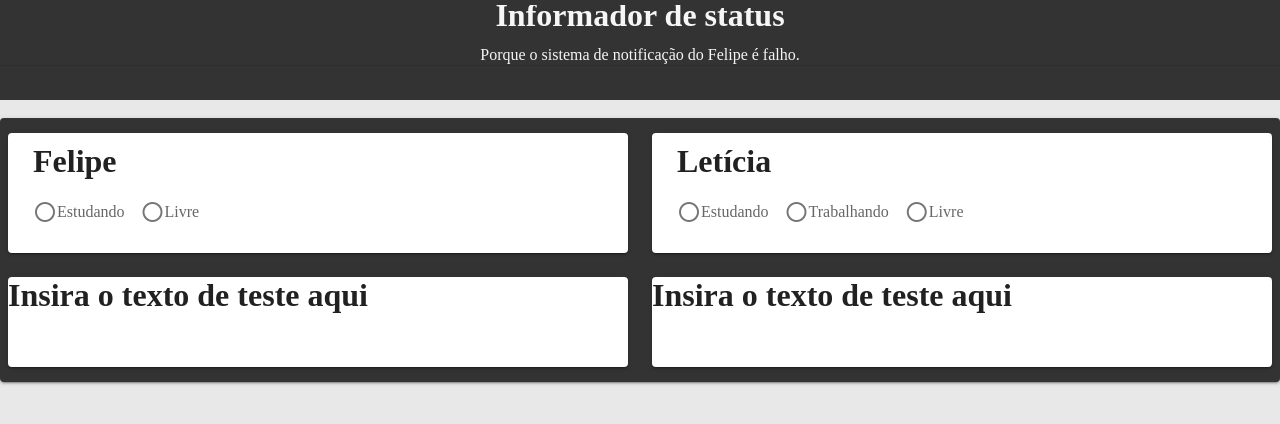
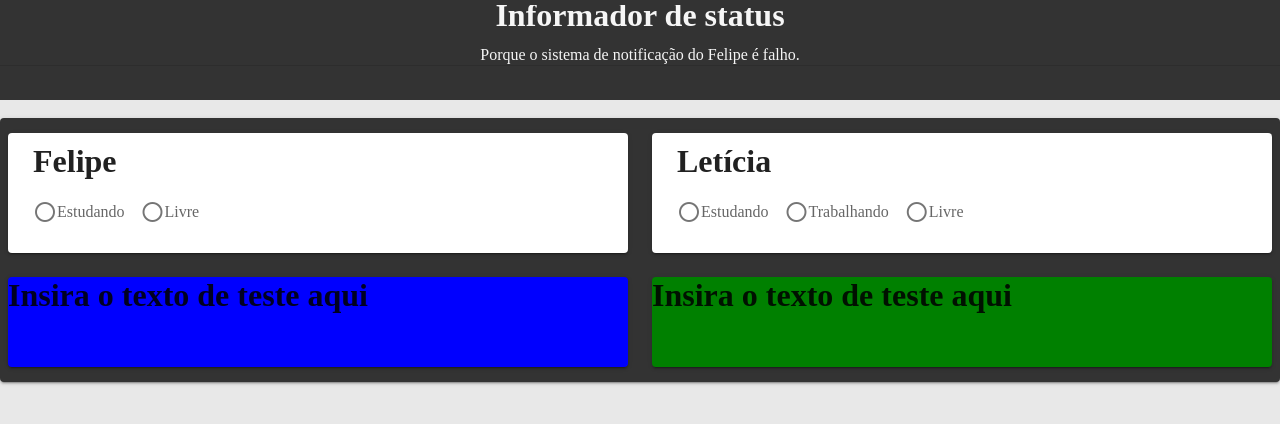
Before and after one commit to LelePG/Compartilhador-de-atividades, a Vue app in the folder app/: page / in a window 1280 px wide. Shown: the top 424 px of the page. Built offline with nearby package versions, Linux system fonts and the light colour scheme.

Commit message:
Manipulacao das cores dos status

```diff
--- a/app/src/Vuex/Store.js
+++ b/app/src/Vuex/Store.js
@@ -5,8 +5,8 @@ Vue.use(Vuex)
 
 export default new Vuex.Store({
     state:{
-        estadoLeticia: "Livre",
-        estadoFelipe : "Trabalhando"
+        estadoLeticia: "livre",
+        estadoFelipe : "trabalhando"
     },
     getters: {
         getLeticia (state){
--- a/app/src/components/Corpo.vue
+++ b/app/src/components/Corpo.vue
@@ -13,10 +13,10 @@
 
     <v-row>
       <v-col >
-        <Status/>
+        <Status nome ="Felipe"/>
       </v-col>
       <v-col>
-        <Status/>
+        <Status nome = "Letícia"/>
       </v-col>
     </v-row>
 </v-card>
--- a/app/src/components/Status.vue
+++ b/app/src/components/Status.vue
@@ -1,5 +1,5 @@
 <template>
-    <v-card @click="teste" min-height = "90px">
+    <v-card :class= getStatus() min-height = "90px">
         <h1>Insira o texto de teste aqui</h1>
     </v-card>
 </template>
@@ -7,6 +7,12 @@
 <script>
 import {mapGetters} from 'vuex'
 export default {
+    props: {
+    nome: {
+      type: String,
+      required: true,
+    },
+    },
    computed:{
      ...mapGetters([
        'getLeticia',
@@ -16,6 +22,17 @@ export default {
       teste: function(){
         console.log(this.getLeticia)
         console.log(this.getFelipe)
+      },
+      getStatus(){
+          let estado
+          if (this.nome=="Letícia"){
+              estado= this.getLeticia
+          }
+          else if (this.nome == "Felipe"){
+              estado= this.getFelipe
+          }
+          console.log(estado)
+          return estado
       }
     }
 }
@@ -23,12 +40,12 @@ export default {
 
 <style>
 .livre{
-    background-color: green;
+    background-color: green !important;
 }
 .estudando{
-    background-color: deeppink;
+    background-color: deeppink !important;
 }
 .trabalhando{
-    background-color: blue;
+    background-color: blue !important;
 }
 </style>
```
